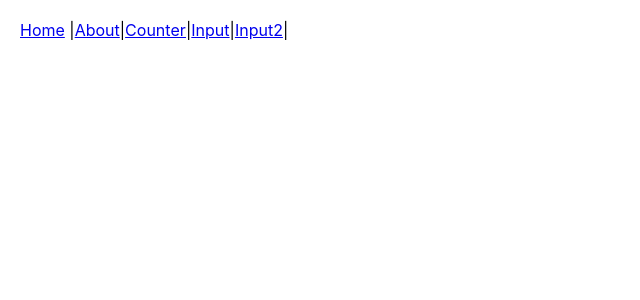
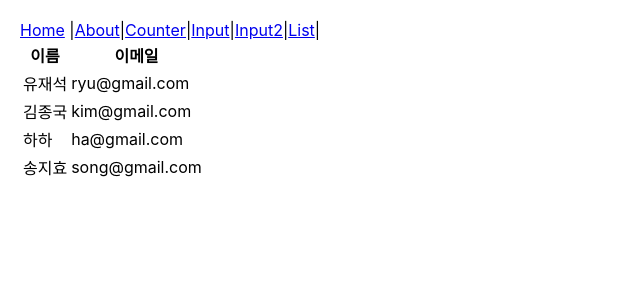
Before and after one commit to abcd9402/react-base, a React (Create React App) app in the folder react0116/my-app/: page /list in a window 1280 px wide. Shown: the top 300 px of the page, without its empty margins (0-640 px from the left). Built offline with nearby package versions, Linux system fonts and the light colour scheme.

Commit message:
배열 데이터를 출력하는 방법 map을 이용한 반복출력

```diff
--- a/react0116/my-app/src/App.js
+++ b/react0116/my-app/src/App.js
@@ -5,6 +5,7 @@ import {Routes,Route,Link} from 'react-router-dom';
 import Counter from './pages/Counter.js';
 import Input from './pages/Input.js';
 import Input2 from './pages/Input2.js';
+import UserList from './pages/List.js';
 
 function App() {
   return (
@@ -15,6 +16,7 @@ function App() {
         <Link to="/counter">Counter</Link>|
         <Link to="/input">Input</Link>|
         <Link to="/input2">Input2</Link>|
+        <Link to="/list">List</Link>|
       </nav>
       <Routes>   {/* Router -> 매핑  Routes안에 Route로 세팅  Routes가 Link와 매핑되며 페이지 변경*/}
         <Route path='/' element={<Home />} />    {/* to와 path 동기화  */}
@@ -22,6 +24,7 @@ function App() {
         <Route path='/counter' element={<Counter />} />
         <Route path='/input' element={<Input />} />
         <Route path='/input2' element={<Input2 />} />
+        <Route path='/list' element={<UserList />} />
       </Routes>
 
     </div>
--- /dev/null
+++ b/react0116/my-app/src/pages/List.js
@@ -0,0 +1,42 @@
+import React from 'react';
+
+const User = ({userData}) => {
+    return (
+            <tr>
+                <td>
+                    {userData.name}
+                </td>
+                <td>
+                    {userData.email}
+                </td>
+            </tr>
+    )
+}
+
+const UserList = () => {
+    const users = [
+        {email: 'ryu@gmail.com', name: '유재석'},
+        {email: 'kim@gmail.com', name: '김종국'},
+        {email: 'ha@gmail.com', name: '하하'},
+        {email: 'song@gmail.com', name: '송지효'},
+    ];
+
+    return (
+        <table>
+            <thead>
+                <tr>
+                    <th>이름</th>
+                    <th>이메일</th>
+                </tr>
+            </thead>
+            <tbody>
+                {users.map(user =>
+                    <User  userData={user}/>
+                )}
+            </tbody>
+        </table>
+    )
+}
+
+
+export default UserList
```
